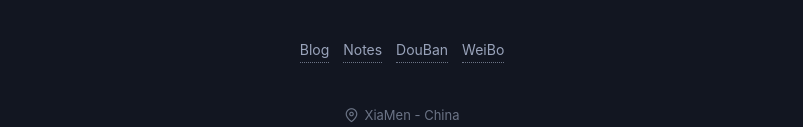
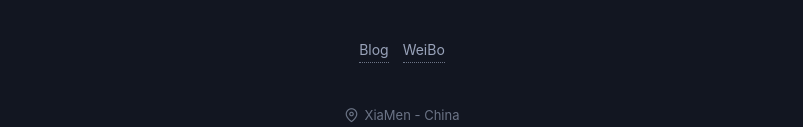
Before and after one commit to sohanyu/sohanyu.github.io, a plain HTML site: page index.html in a window 1280 px wide. Shown: the part 330-457 px from the top of the page, without its empty margins (238-1041 px from the left). Drawn offline with Linux system fonts and the light colour scheme; files whose address does not match are found by name.

Commit message:
update link

```diff
--- a/index.html
+++ b/index.html
@@ -26,10 +26,10 @@
       <span class="quote-line quote-line-end animate-slide-in-right" style="right: 0px;"></span>
     </div>
     <div class="links">
-      <a href="https://blog.hihanyu.com/blog" class="animate-slide-in-down" style="opacity: 1; top: 0px;">Blog</a>
-      <a href="https://notes.iissnan.com/" class="animate-slide-in-down" style="opacity: 1; top: 0px;">Notes</a>
-      <a href="https://douban.com/people/iissnan" class="animate-slide-in-down" style="opacity: 1; top: 0px;">DouBan</a>
-      <a href="https://weibo.com/iissnan" class="animate-slide-in-down" style="opacity: 1; top: 0px;">WeiBo</a>
+      <a href="http://www.hihanyu.com/blog" class="animate-slide-in-down" style="opacity: 1; top: 0px;">Blog</a>
+      <a href="http://weibo.com/sohanyu" class="animate-slide-in-down" style="opacity: 1; top: 0px;">WeiBo</a>
+<!--       <a href="http://douban.com/people/iissnan" class="animate-slide-in-down" style="opacity: 1; top: 0px;">DouBan</a>
+      <a href="http://weibo.com/iissnan" class="animate-slide-in-down" style="opacity: 1; top: 0px;">WeiBo</a> -->
     </div>
     <div class="location">
       <span class="location-icon animate-slide-in-up" style="opacity: 1; bottom: 0px;">
```
Also changed, not shown: 1 other file.
